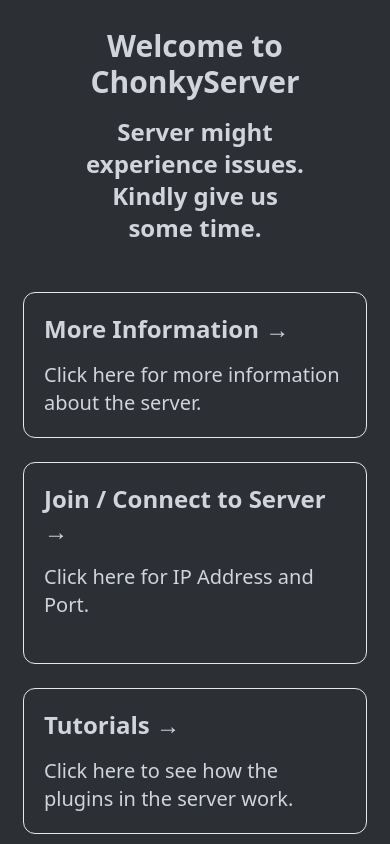
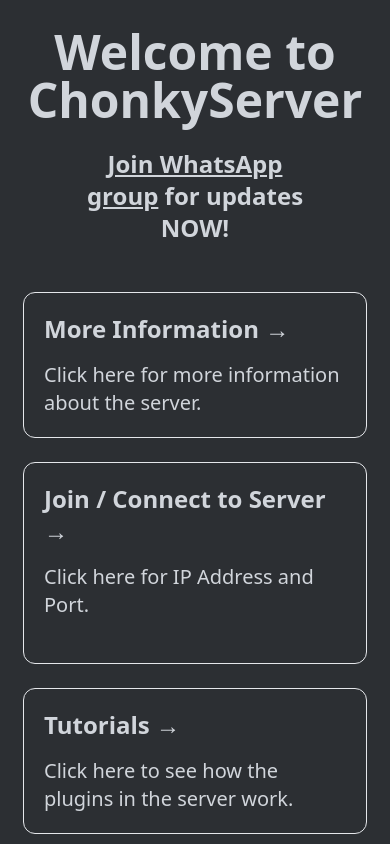
Before and after one commit to moiSentineL/chonkyserver-web, a Next.js app: page / in a window 390 px wide. Shown: the top 844 px of the page. Built offline with nearby package versions, Linux system fonts and the light colour scheme.

Commit message:
Added WhatsApp Group link w/ some upgrades

```diff
--- a/pages/connections.tsx
+++ b/pages/connections.tsx
@@ -12,8 +12,8 @@
                 <link rel="icon" href="/favicon.png" />
             </Head>
 
-            <main className="mx-auto flex w-full flex-1 flex-col justify-center p-5 md:max-w-3xl lg:max-w-6xl">
-                <h1 className="mt-5 text-center text-3xl font-bold sm:text-4xl lg:-mt-5 lg:text-6xl">
+            <main className="mx-auto flex w-full flex-1 flex-col items-center justify-center p-5 md:max-w-3xl lg:max-w-6xl">
+                <h1 className="mt-5 text-5xl font-bold sm:text-6xl lg:-mt-5 lg:text-6xl my-4 lg:my-10">
                     Connections
                 </h1>
 
--- a/pages/contact.tsx
+++ b/pages/contact.tsx
@@ -9,13 +9,25 @@
                 <link rel="icon" href="/favicon.png" />
             </Head>
 
-            <main className="mt-auto flex w-full flex-1 flex-col items-center justify-center p-5 md:max-w-3xl lg:max-w-6xl">
-                <h1 className="pt-5 text-3xl font-bold sm:text-4xl lg:-mt-5 lg:text-6xl">
+            <main className="mt-auto flex w-full flex-1 flex-col items-center justify-center p-5 md:max-w-5xl lg:max-w-6xl">
+                <h1 className="pt-5 mt-15 text-5xl font-bold sm:text-6xl lg:-mt-5 lg:text-6xl my-4 lg:my-10">
                     Contact Us
                 </h1>
-
+                <div className="mt-5 space-y-2 text-lg font-semibold text-white">
+                    <div id="WhatsAppGroup">
+                        <p className="text-2xl items-center justify-center ">
+                            <a
+                                href="https://chat.whatsapp.com/DXlNMvj68SIA82Y7kujMhM"
+                                className="underline cursor-pointer hover:text-blue-500 hover:underline"
+                            >
+                                Click here
+                            </a>
+                            {" "}to join the WhatsApp Group
+                        </p>
+                    </div>
+                </div>
                 <div className="">
-                    <p className="mt-[50px]">
+                    <p className="mt-[45px]">
                     <iframe src="https://docs.google.com/forms/d/e/1FAIpQLSeBoBHFT3y0faurJjre56eWBeS51FajiBY--uKiNUmcaymSyw/viewform?embedded=true"
 
                     className="my-4 h-[560px] w-[420px] md:h-[560px] md:w-[960px]" ></iframe>
--- a/pages/index.tsx
+++ b/pages/index.tsx
@@ -1,6 +1,8 @@
 import Head from "next/head";
+import { useRouter } from "next/router";
 
 const Home = () => {
+    const router = useRouter();
     return (
         <div className="flex min-h-screen flex-col items-center justify-center bg-[#2C2F33] py-2 text-gray-300">
             <Head>
@@ -9,11 +11,17 @@
             </Head>
 
             <main className="flex w-full flex-1 flex-col items-center justify-center px-20 text-center">
-                <h1 className="mt-5 text-3xl font-bold sm:text-6xl lg:-mt-5 lg:text-6xl my-4 lg:my-10">
+                <h1 className="mt-5 text-5xl font-bold sm:text-6xl lg:-mt-5 lg:text-6xl my-4 lg:my-10">
                     Welcome to ChonkyServer
                 </h1>
-                <div className="lg:pt-5 text-2xl font-bold sm:text-6xl lg:-mt-10 lg:text-4xl">
-                    Server might experience issues. Kindly give us some time.
+                <div className="pt-2 lg:pt-5 text-2xl font-bold sm:text-4xl lg:-mt-10 lg:text-4xl">
+                    <span
+                        onClick={() => router.push("/contact")}
+                        className=" underline cursor-pointer hover:text-blue-500 hover:underline"
+                    >
+                        Join WhatsApp group
+                    </span>
+                    {" "}for updates NOW!
                 </div>
 
                 <div className="mt-6 flex max-w-4xl flex-wrap items-center justify-around sm:w-full">
--- a/pages/more-info.tsx
+++ b/pages/more-info.tsx
@@ -13,10 +13,11 @@
             </Head>
 
             <main className="mx-auto flex flex-1 flex-col justify-center px-5 md:max-w-3xl lg:max-w-6xl">
-                <h1 className="mt-5 text-center text-3xl font-bold sm:text-4xl lg:mt-0 lg:text-6xl">
-                    More Information
-                </h1>
-
+                <div className="mx-auto flex w-full flex-1 flex-col items-center justify-center md:max-w-3xl lg:max-w-6xl">
+                    <h1 className="mt-5 text-4xl font-bold sm:text-6xl lg:-mt-5 lg:text-6xl my-4 lg:my-10">
+                        More Information
+                    </h1>
+                </div>
                 <div className="mt-10 font-semibold text-white md:text-lg sm:text-lg">
                     <p className="text-justify">
                         ChonkyServer is a{" "}
--- a/pages/tutorials.tsx
+++ b/pages/tutorials.tsx
@@ -10,12 +10,14 @@
             </Head>
 
             <main className="mx-auto flex w-full flex-1 flex-col justify-center p-5 md:max-w-3xl lg:max-w-6xl">
-                <h1 className="pt-5 text-center text-3xl font-bold sm:text-4xl lg:-mt-5 lg:text-6xl ">
-                    Tutorials
-                </h1>
+                <div className="mx-auto flex w-full flex-1 flex-col items-center justify-center md:max-w-3xl lg:max-w-6xl">
+                    <h1 className="pt-5 mt-10 text-3xl font-bold sm:text-6xl lg:-mt-5 lg:text-6xl my-4 lg:my-10">
+                        Tutorials
+                    </h1>
+                </div>
                 <div className="mt-10 space-y-4 font-semibold text-white">
                     <p className="text-4xl">Contents</p>
-                    <div className="mt-2 text-3xl sm:textfont-semibold text-white">
+                    <div className="mt-2 text-4xl sm:textfont-semibold text-white">
                         <p className="mt-1">
                             &rarr;{" "}
                             <a
```
